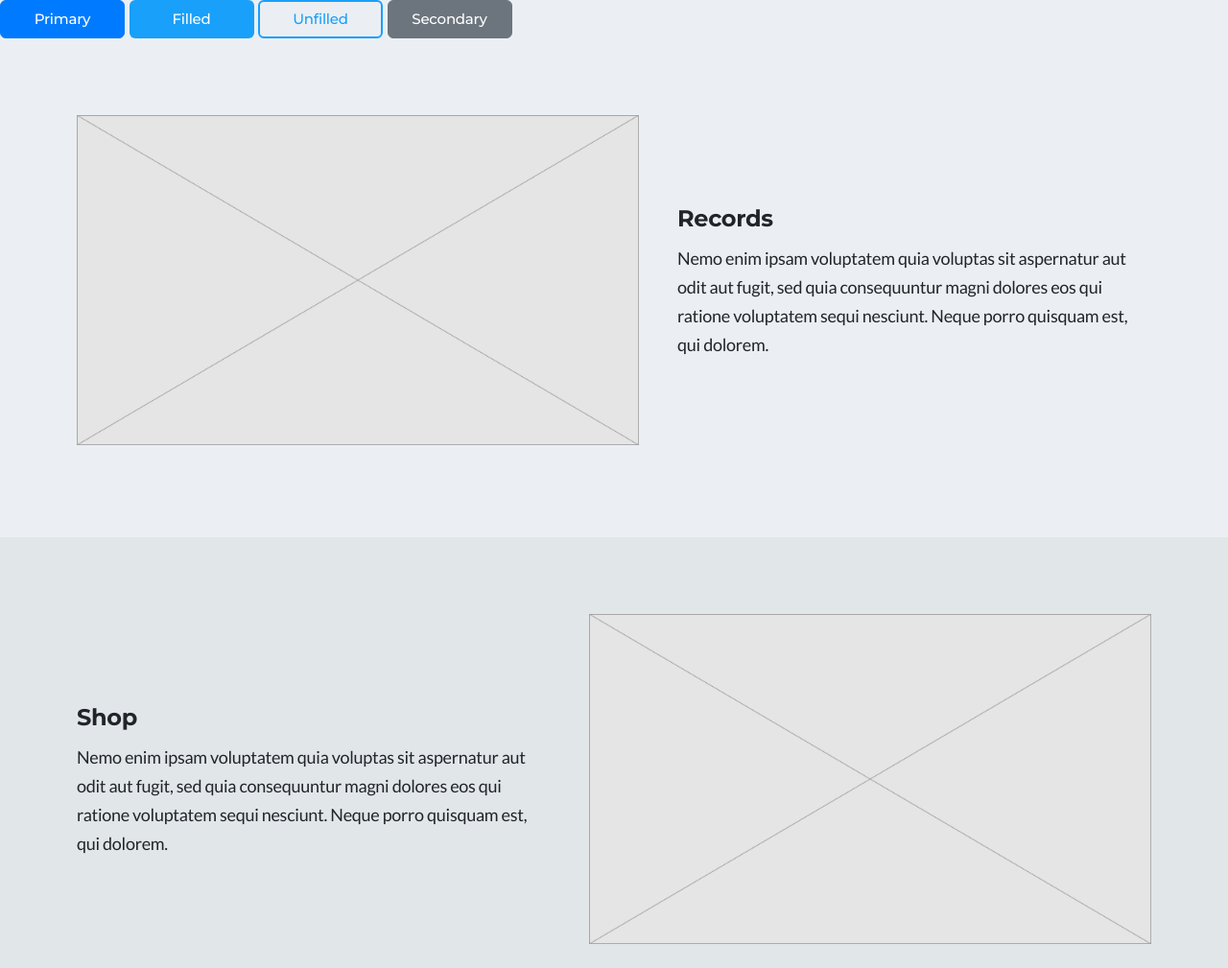
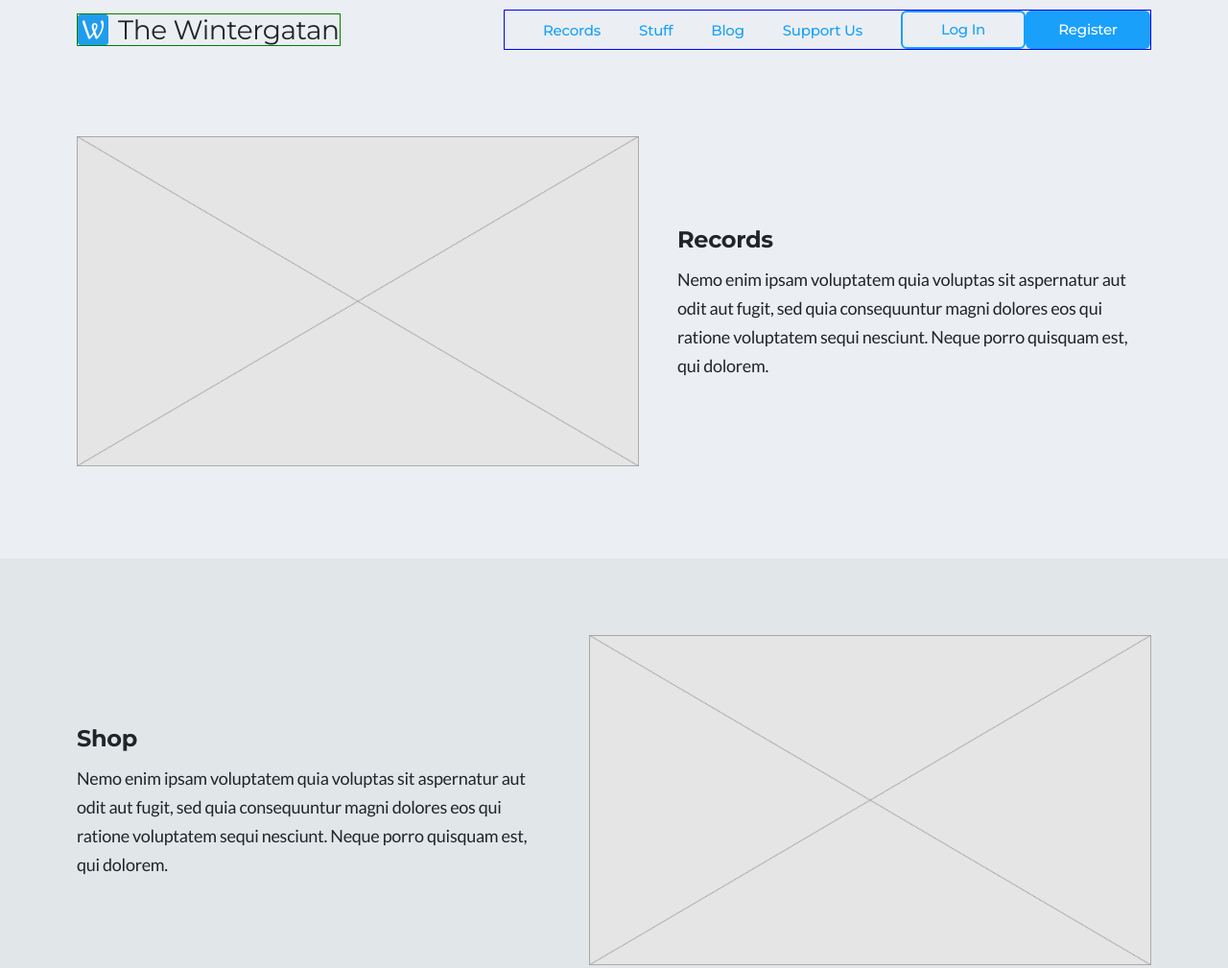
Before and after one commit to Glajik/wintergatan-homepage, a website: page index.html in a window 1280 px wide. Shown: the top 1009 px of the page at 96% size. Drawn offline with nearby package versions, Linux system fonts and the light colour scheme.

Commit message:
Add .topnav

```diff
--- a/index.html
+++ b/index.html
@@ -20,13 +20,29 @@
   <title>The Wintergatan</title>
 </head>
 <body>
-  <!-- Hero -->
-  <section class="container">
-    <button type="button" class="btn btn-primary">Primary</button>
-    <button type="button" class="btn btn-filled">Filled</button>
-    <button type="button" class="btn btn-unfilled">Unfilled</button>
-    <button type="button" class="btn btn-secondary">Secondary</button>
-  </section>
+  <!-- Top navigation -->
+  <header class="container">
+    <nav class="topnav">
+      <section class="topnav__left">
+        <figure>
+          <img src="./img/fav/favicon-32x32.png" alt="Logo">
+        </figure>
+        <figcaption>
+          The Wintergatan
+        </figcaption>
+      </section>
+      <section class="topnav__right">
+        <ul>
+          <li><a href="#">Records</a></li>
+          <li><a href="#">Stuff</a></li>
+          <li><a href="#">Blog</a></li>
+          <li><a href="#">Support Us</a></li>
+        </ul>
+        <button type="button" class="btn btn-unfilled">Log In</button>
+        <button type="button" class="btn btn-filled">Register</button>
+      </section>
+    </nav>
+  </header>
 
   <!-- Articles -->
   <section class="container">
--- a/styles.css
+++ b/styles.css
@@ -100,3 +100,61 @@ button.btn-unfilled:hover {
   background: white;
   color: #18A0FB;
 }
+
+/* Navigation */
+.topnav {
+  display: flex;
+  justify-content: space-between;
+  align-items: center;
+  padding: 10px 80px;
+}
+
+.topnav__left {
+  border: 1px solid green;
+  display: flex;
+  align-items: flex-end;
+}
+
+.topnav__right {
+  border: 1px solid blue;
+  display: flex;
+  align-items: center;
+}
+
+.topnav ul {
+  display: flex;
+  justify-content: flex-end;
+  align-items: center;
+  margin: 0;
+}
+
+.topnav ul li {
+  list-style: none;
+  margin-right: 40px;
+}
+
+.topnav ul li a {
+  font-family: Montserrat, serif;
+  font-style: normal;
+  font-weight: 500;
+  font-size: 15px;
+  line-height: 18px;
+  letter-spacing: -0.015em;
+  /* Actionable Item */
+  color: #18A0FB;
+}
+
+.topnav figcaption {
+  font-family: 'Montserrat', serif;
+  font-style: normal;
+  font-weight: normal;
+  font-size: 28px;
+  line-height: 32px;
+  /* identical to box height */
+  letter-spacing: -0.015em;
+  margin-left: 10px;
+}
+
+.topnav figure {
+  margin: 0;
+}
```
